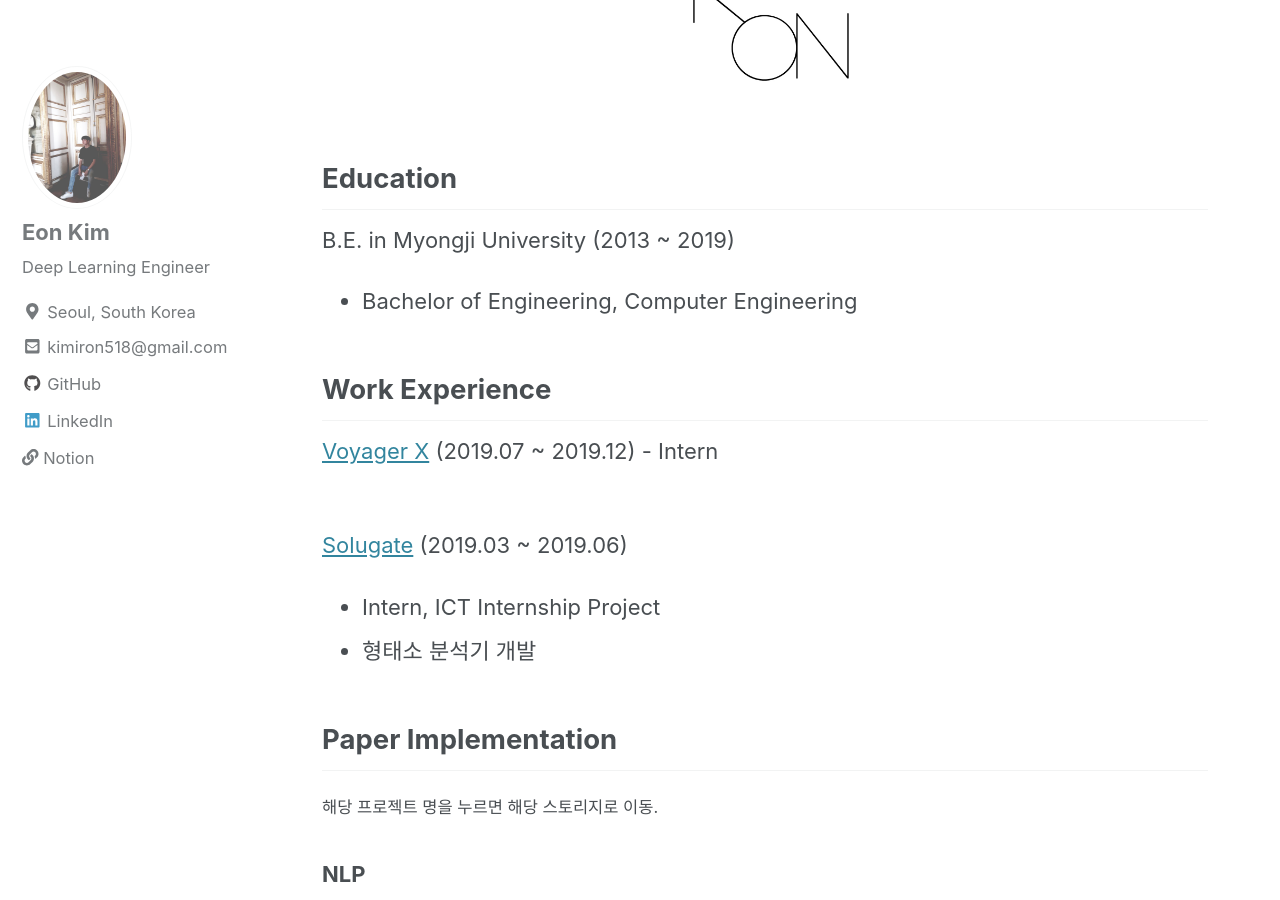
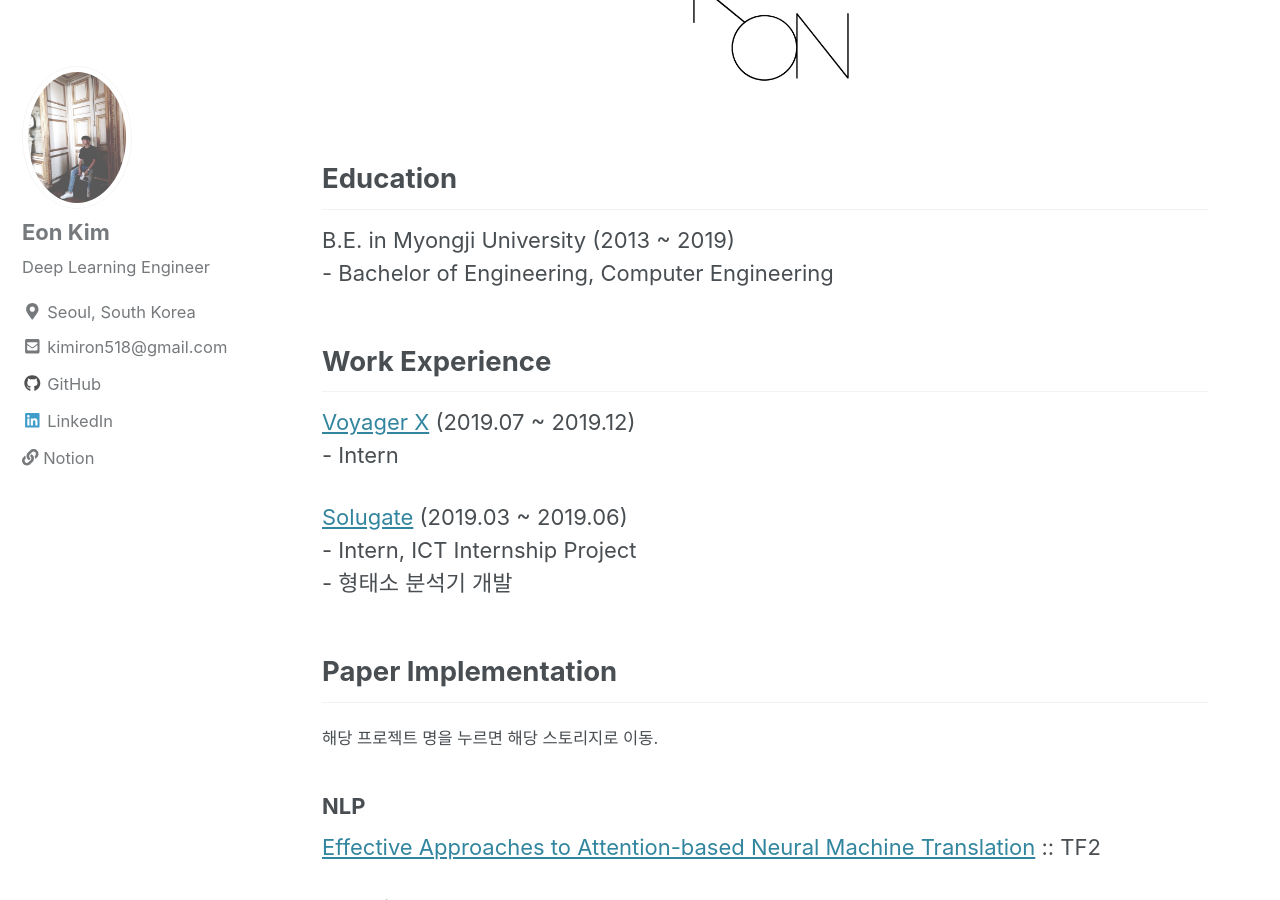
Before and after one commit to thisisiron/thisisiron.github.io, a Jekyll site: the page built from index.md, in a window 1280 px wide and 900 px high, scrolled down 275 px. Built offline with Jekyll 4.4.1, drawn with Linux system fonts in a browser that asks for light colours; cached includes are drawn as plain includes; nearby versions of some CDN libraries.

Commit message:
fix typo

```diff
--- a/index.md
+++ b/index.md
@@ -6,18 +6,18 @@ author_profile: true
 <p align="center"><img src="/assets/images/iron_mark.jpg" width="200"></p>
 
 ## Education
-B.E. in Myongji University (2013 ~ 2019)
-- Bachelor of Engineering, Computer Engineering<br>
+B.E. in Myongji University (2013 ~ 2019)<br>
+\- Bachelor of Engineering, Computer Engineering<br>
 
 
 ## Work Experience
-[Voyager X](https://www.voyagerx.com) (2019.07 ~ 2019.12)
+[Voyager X](https://www.voyagerx.com) (2019.07 ~ 2019.12)<br>
 \- Intern
-<br><br>
+<br>
 
-[Solugate](http://www.solugate.com) (2019.03 ~ 2019.06)
-- Intern, ICT Internship Project
-- 형태소 분석기 개발
+[Solugate](http://www.solugate.com) (2019.03 ~ 2019.06)<br>
+\- Intern, ICT Internship Project<br>
+\- 형태소 분석기 개발
 
 
 ## Paper Implementation
```
